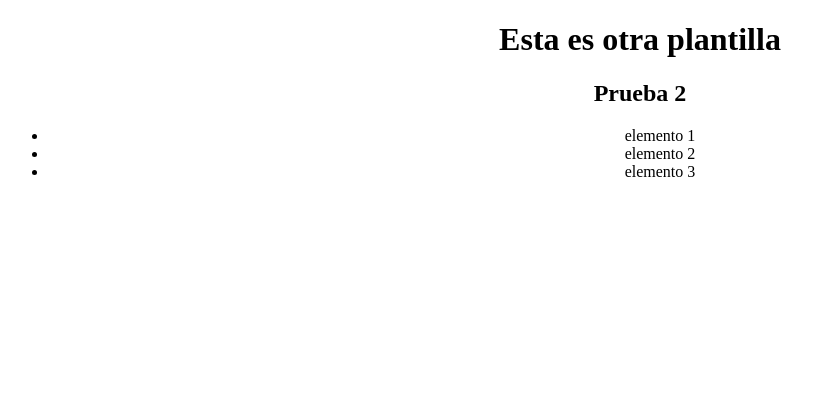
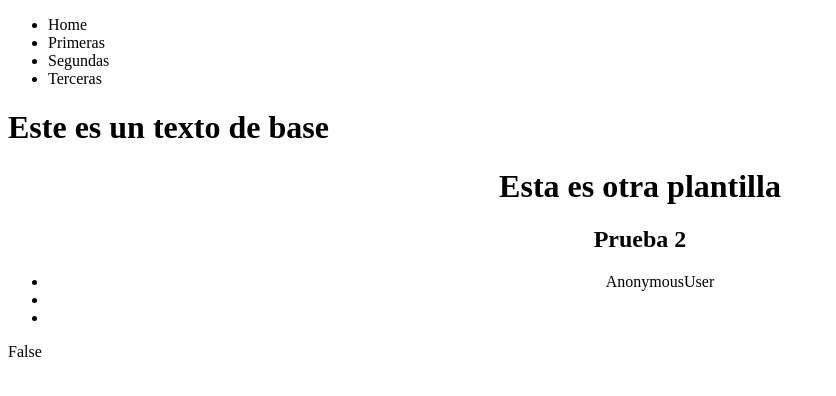
Before and after one commit to DrN25/Django_Vistas, a Django app: page /test2/ in a window 1280 px wide. Shown: the top 396 px of the page, without its empty margins (0-836 px from the left). Run offline with Django 5.2, Linux system fonts and the light colour scheme.

Commit message:
Creando la branch test_tags para probar los tags y bloques en las nuevas plantillas creadas usando la base

```diff
--- a/src/listaContactos/templates/Template1.html
+++ b/src/listaContactos/templates/Template1.html
@@ -4,9 +4,12 @@
 		<title>Template Prueba 1</title>
 	</head>
 	<body>
-        <center>
+		{% extends 'base.html' %}
+		{% block content %}
+		<center>
             <h1>Esta es una nueva plantilla</h1>
             <h2>Prueba 1</h2>
         </center>
+		{% endblock %}
 	</body>
 </hmtl>
--- a/src/listaContactos/templates/Template2.html
+++ b/src/listaContactos/templates/Template2.html
@@ -4,14 +4,18 @@
 		<title>Template Prueba 2</title>
 	</head>
 	<body>
-        <center>
+		{% extends 'base.html' %}
+		{% block content %}
+		<center>
             <h1>Esta es otra plantilla</h1>
             <h2>Prueba 2</h2>
 			<ul>
-				<li>elemento 1</li>
-				<li>elemento 2</li>
-				<li>elemento 3</li>
+				<li>{{request.user}}</li>
+				<li>{{request.user.email}}</li>
+				<li>{{request.user.last_login}}</li>
 			</ul>
         </center>
+		{{ request.user.is_authenticated }}
+		{% endblock %}
 	</body>
 </hmtl>
```
